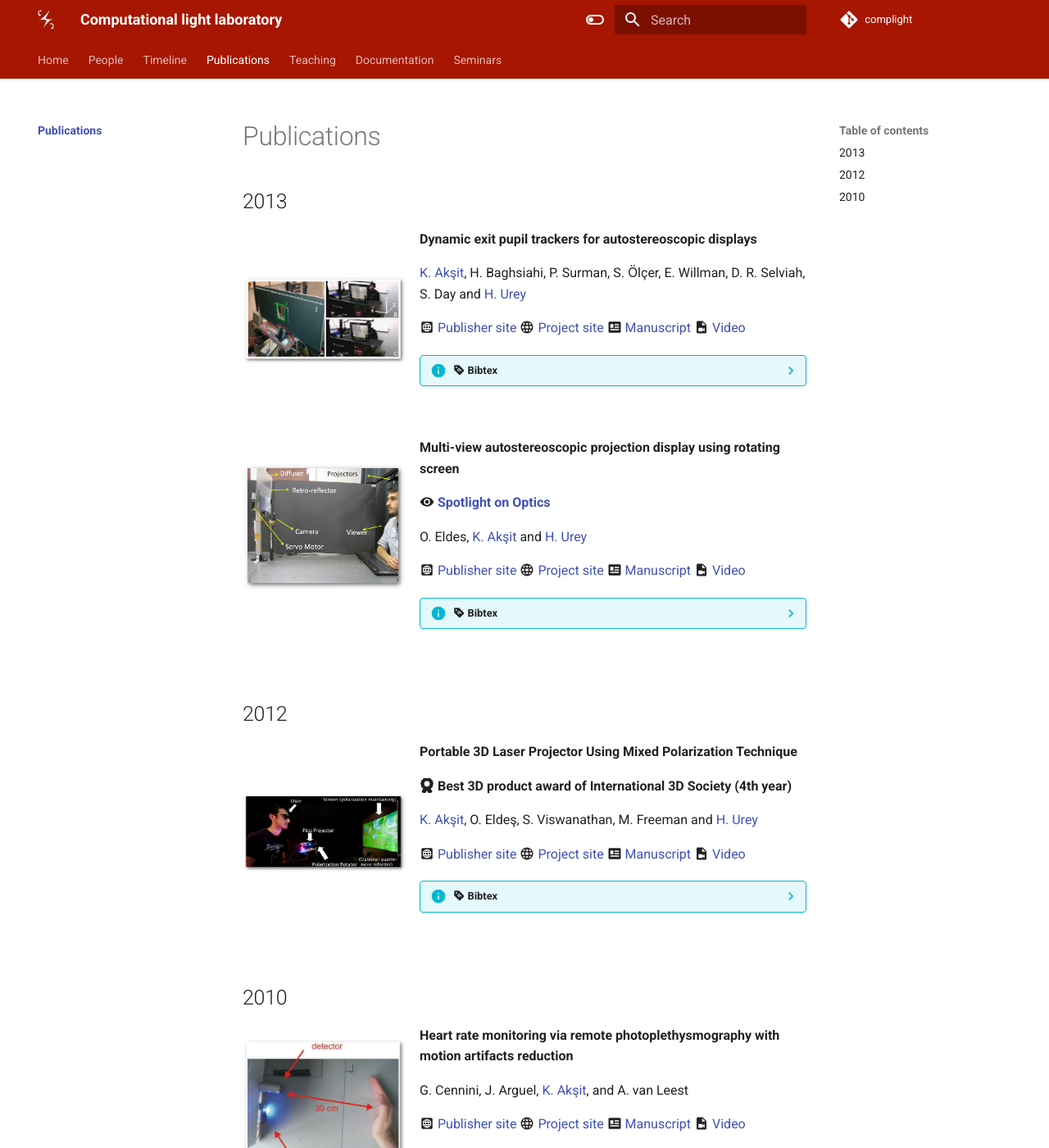
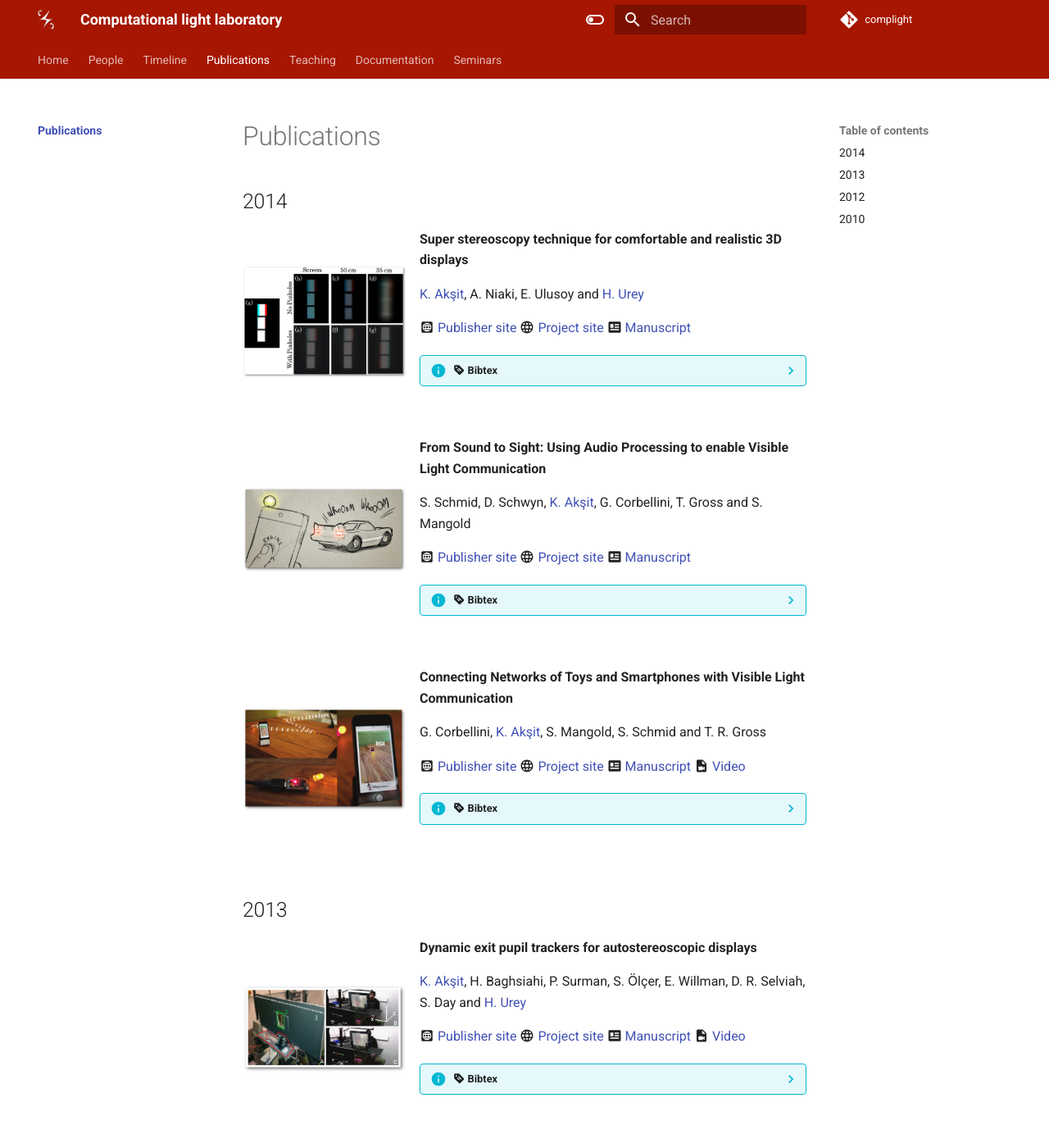
Before and after one commit to complight/complight.github.io, an MkDocs documentation site: the page built from docs/publications/index.md, in a window 1280 px wide and 1400 px high. Shown: the whole window at 82% size. Built offline with MkDocs 1.6.1 and Material for MkDocs 9.7.7, drawn with Linux system fonts in a browser that asks for light colours; part of the change alters nothing that is shown.

Commit message:
Updating publications.

````diff
--- a/docs/publications/index.md
+++ b/docs/publications/index.md
@@ -1,4 +1,85 @@
 # Publications
+
+## 2014
+<img align="left" src="media/super_stereoscopy.png" width="200" alt/>
+**Super stereoscopy technique for comfortable and realistic 3D displays**
+
+[K. Akşit](https://kaanaksit.com), A. Niaki, E. Ulusoy and [H. Urey](https://mysite.ku.edu.tr/hurey/)
+
+:material-web-box: [Publisher site](https://doi.org/10.1364/OL.39.006903)
+:material-web: [Project site](https://kaanaksit.com/portfolio/super-stereoscopy-technique-for-comfortable-and-realistic-3d-displays/)
+:material-newspaper-variant: [Manuscript](https://kaanaksit.files.wordpress.com/2014/10/ol-39-24-6903.pdf)
+??? info ":material-tag-text: Bibtex"
+	```
+	@article{Aksit:14,
+	author = {Kaan Ak\c{s}it and Amir Hossein Ghanbari Niaki and Erdem Ulusoy and Hakan Urey},
+	journal = {Opt. Lett.},
+	keywords = {Displays; Vision - binocular and stereopsis ; Visual optics, accommodation},
+	number = {24},
+	pages = {6903--6906},
+	publisher = {OSA},
+	title = {Super stereoscopy technique for comfortable and realistic 3D displays},
+	volume = {39},
+	month = {Dec},
+	year = {2014},
+	url = {http://ol.osa.org/abstract.cfm?URI=ol-39-24-6903},
+	doi = {10.1364/OL.39.006903},
+	abstract = {Two well-known problems of stereoscopic displays are the accommodation-convergence conflict and the lack of natural blur for defocused objects. We present a new technique that we name Super Stereoscopy (SS3D) to provide a convenient solution to these problems. Regular stereoscopic glasses are replaced by SS3D glasses which deliver at least two parallax images per eye through pinholes equipped with light selective filters. The pinholes generate blur-free retinal images so as to enable correct accommodation, while the delivery of multiple parallax images per eye creates an approximate blur effect for defocused objects. Experiments performed with cameras and human viewers indicate that the technique works as desired. In case two, pinholes equipped with color filters per eye are used; the technique can be used on a regular stereoscopic display by only uploading a new content, without requiring any change in display hardware, driver, or frame rate. Apart from some tolerable loss in display brightness and decrease in natural spatial resolution limit of the eye because of pinholes, the technique is quite promising for comfortable and realistic 3D vision, especially enabling the display of close objects that are not possible to display and comfortably view on regular 3DTV and cinema.},
+	}
+	```
+<br clear="left"/>
+
+
+<img align="left" src="media/sound_to_light.png" width="200" alt/>
+**From Sound to Sight: Using Audio Processing to enable Visible Light Communication**
+
+S. Schmid, D. Schwyn, [K. Akşit](https://kaanaksit.com), G. Corbellini, T. Gross and S. Mangold
+
+:material-web-box: [Publisher site](https://doi.org/10.1109/GLOCOMW.2014.7063484)
+:material-web: [Project site](https://kaanaksit.com/portfolio/from-sound-to-sight-using-audio-processing-to-enable-visible-light-communication/)
+:material-newspaper-variant: [Manuscript](https://kaanaksit.files.wordpress.com/2014/10/from-sound-to-sight-using-audio-processing-to-enable-visible-light-communication-paper.pdf)
+??? info ":material-tag-text: Bibtex"
+	```
+	@INPROCEEDINGS{7063484,
+	author={S. Schmid and D. Schwyn and K. Akşit and G. Corbellini and T. R. Gross and S. Mangold},
+	booktitle={2014 IEEE Globecom Workshops (GC Wkshps)},
+	title={From sound to sight: Using audio processing to enable visible light communication},
+	year={2014},
+	pages={518-523},
+	keywords={audio signal processing;light emitting diodes;mobile handsets;optical communication;photodiodes;protocols;audio jack;audio processing;communication protocols;electrical signals;light signals;microphone input;mobile phones;on-board audio signal processing;passive components;peripheral device;photodiode;visible light communication;Decoding;Hardware;Lifting equipment;Light emitting diodes;Photodiodes;Protocols;Throughput},
+	doi={10.1109/GLOCOMW.2014.7063484},
+	ISSN={2166-0077},
+	month={Dec},}
+	```
+<br clear="left"/>
+
+
+<img align="left" src="media/connect_toys.png" width="200" alt/>
+**Connecting Networks of Toys and Smartphones with Visible Light Communication**
+
+G. Corbellini, [K. Akşit](https://kaanaksit.com), S. Mangold, S. Schmid and T. R. Gross
+
+:material-web-box: [Publisher site](https://doi.org/10.1109/MCOM.2014.6852086)
+:material-web: [Project site](https://kaanaksit.com/portfolio/connecting-networks-of-toys-and-smartphones-with-visible-light-communication/)
+:material-newspaper-variant: [Manuscript](https://kaanaksit.files.wordpress.com/2014/10/06852086.pdf)
+:material-file-video: [Video](https://www.youtube.com/watch?v=10lv_FwlqMo)
+??? info ":material-tag-text: Bibtex"
+	```
+	@ARTICLE{6852086,
+	author={G. Corbellini and K. Aksit and S. Schmid and S. Mangold and T. R. Gross},
+	journal={IEEE Communications Magazine},
+	title={Connecting networks of toys and smartphones with visible light communication},
+	year={2014},
+	volume={52},
+	number={7},
+	pages={72-78},
+	keywords={light emitting diodes;optical communication;optical receivers;smart phones;LED;VLC systems;brightness;consumer electronics;illumination;light emitting diodes;light receivers;microcontrollers;public environment;residential environment;smartphones;toys;visible light communication;wireless communication interface;Cameras;Commercialization;Frequency measurement;Illumination;Light emitting diodes;Microcontrollers;Receivers;Smart phones;Transceivers},
+	doi={10.1109/MCOM.2014.6852086},
+	ISSN={0163-6804},
+	month={July},}
+	```
+<br clear="left"/>
+
 
 ## 2013
 <img align="left" src="media/dynamic_exit_pupil.png" width="200" alt/>
````
Also changed, not shown: docs/publications/media/connect_toys.png (added), docs/publications/media/sound_to_light.png (added), docs/publications/media/super_stereoscopy.png (added).
